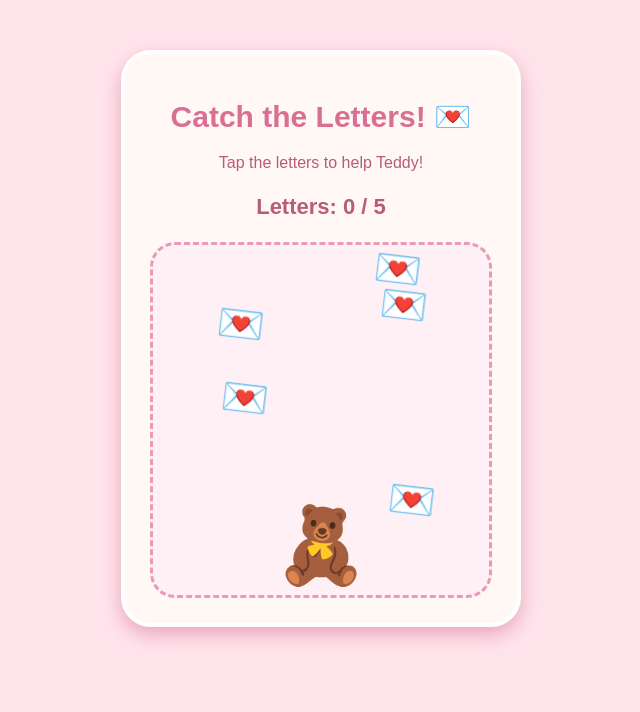
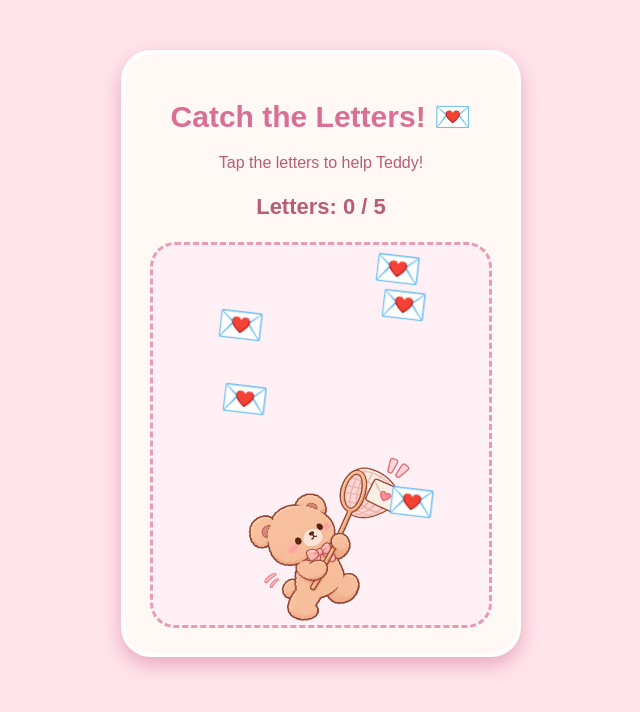
Before and after one commit to devanogasta-boop/mensive-letter, a plain HTML site: page index.html in a window 1280 px wide. Both pictures are taken after a click on the button "START GAME ♡". Shown: the whole page, without its empty margins (319-959 px from the left). Drawn offline with Linux system fonts and the light colour scheme.

Commit message:
Update index.html

```diff
--- a/index.html
+++ b/index.html
@@ -61,20 +61,28 @@
             background: #fff0f5;
             border: 3px dashed #e99ab5;
             border-radius: 25px;
-            height: 350px;
+            height: 380px;
             position: relative;
             overflow: hidden;
             margin-top: 20px;
         }
 
+        /* TEDDY IMAGE */
+
         #teddy {
-            font-size: 75px;
             position: absolute;
-            bottom: 5px;
+            bottom: 0;
             left: 50%;
             transform: translateX(-50%);
+            height: 170px;
+            width: auto;
+            max-width: 70%;
+            object-fit: contain;
             z-index: 1;
+            pointer-events: none;
         }
+
+        /* LOVE LETTERS */
 
         .letter {
             position: absolute;
@@ -105,6 +113,7 @@
             font-size: 22px;
             font-weight: bold;
         }
+
     </style>
 </head>
 
@@ -141,7 +150,12 @@
 
         <div id="gameArea">
 
-            <div id="teddy">🧸</div>
+            <!-- Teddy picture -->
+            <img
+                id="teddy"
+                src="teddy-catching.png"
+                alt="Teddy catching love letters"
+            >
 
         </div>
 
@@ -156,7 +170,13 @@
 
         <p>All the letters have been collected!</p>
 
-        <div style="font-size: 80px;">🧸💌</div>
+        <div style="margin: 15px 0;">
+            <img
+                src="teddy-catching.png"
+                alt="Happy Teddy"
+                style="width: 180px; max-width: 100%;"
+            >
+        </div>
 
         <h2>Good job!</h2>
 
@@ -202,7 +222,7 @@
         });
 
 
-        // CREATE LETTERS
+        // CREATE 5 LETTERS
 
         function createLetters() {
 
@@ -222,10 +242,10 @@
 
                 letter.style.left = Math.random() * 80 + "%";
 
-                letter.style.top = Math.random() * 70 + "%";
+                letter.style.top = Math.random() * 65 + "%";
 
 
-                // WHEN LETTER IS CLICKED
+                // CLICK LETTER
 
                 letter.addEventListener("click", function() {
 
@@ -235,7 +255,7 @@
 
                     updateScore();
 
-                    if (collected >= 5) {
+                    if (collected === 5) {
                         finishGame();
                     }
 
@@ -268,7 +288,7 @@
         }
 
 
-        // RESTART GAME
+        // RESTART
 
         restartButton.addEventListener("click", function() {
 
```
